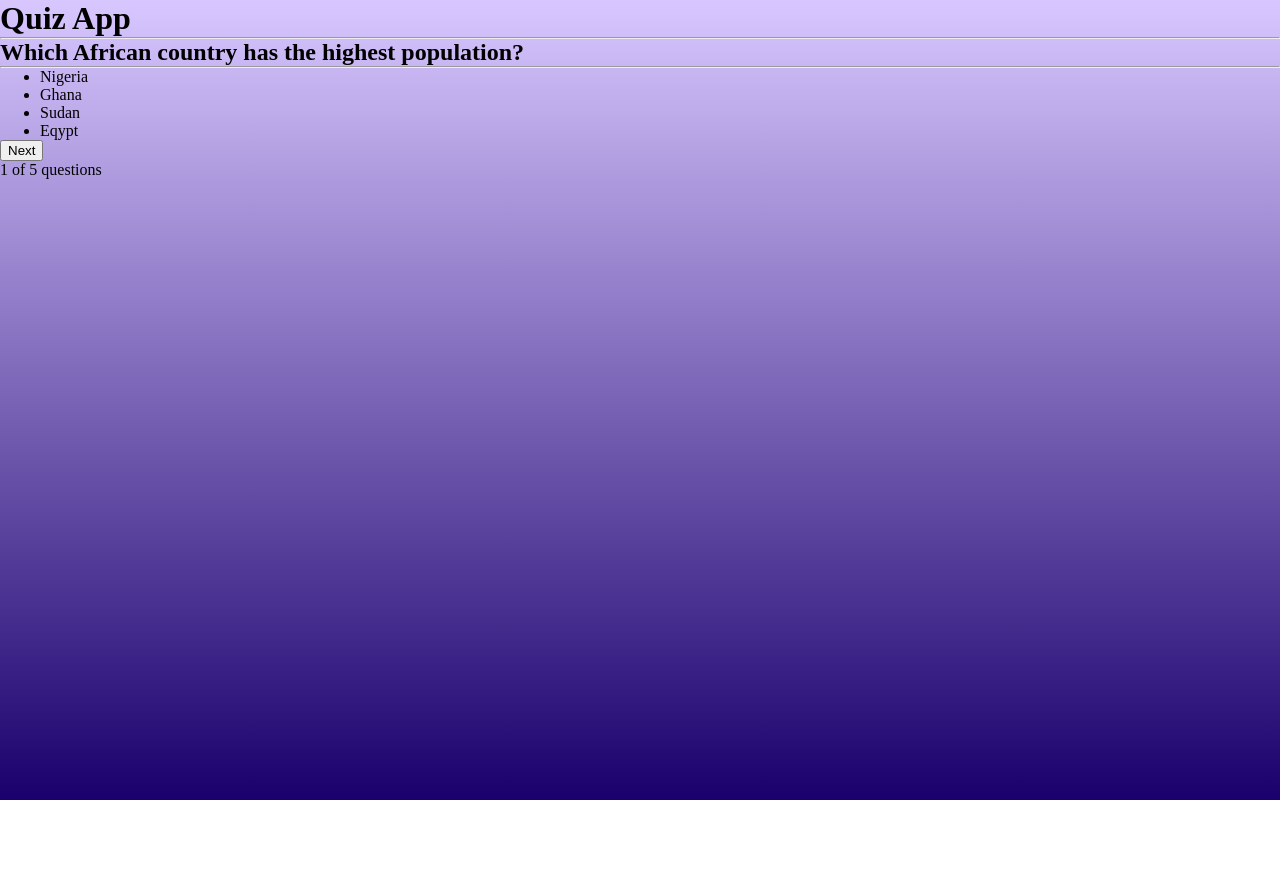
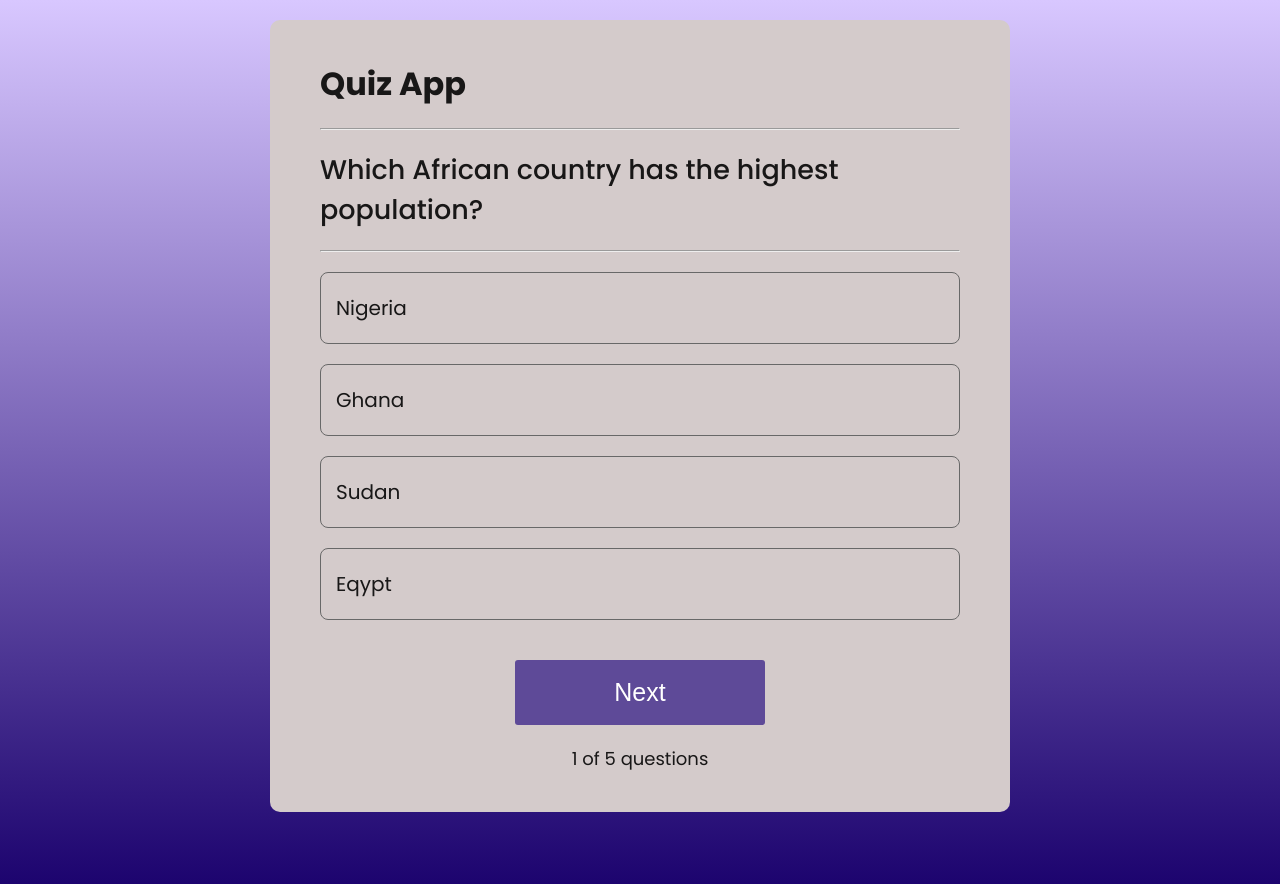
Before and after one commit to ReadyProgramReen/Don-t-Front-Quiz, a React (Vite) app: page / in a window 1280 px wide. Shown: the top 884 px of the page. Before the commit the page ends 800 px from the top, so only its background shows below. Built offline with nearby package versions, Linux system fonts and the light colour scheme.

Commit message:
Added styling to layout "
git status

```diff
--- a/index.html
+++ b/index.html
@@ -4,6 +4,9 @@
     <meta charset="UTF-8" />
     <meta name="viewport" content="width=device-width, initial-scale=1.0" />
     <title>Quiz App</title>
+    <link rel="preconnect" href="https://fonts.googleapis.com">
+<link rel="preconnect" href="https://fonts.gstatic.com" crossorigin>
+<link href="https://fonts.googleapis.com/css2?family=Poppins:ital,wght@0,100;0,200;0,300;0,400;0,500;0,600;0,700;0,800;0,900;1,100;1,200;1,300;1,400;1,500;1,600;1,700;1,800;1,900&display=swap" rel="stylesheet">
   </head>
   <body>
     <div id="root"></div>
--- a/src/Components/Quiz/Quiz.css
+++ b/src/Components/Quiz/Quiz.css
@@ -1,4 +1,48 @@
 
 .container{
+width : 640px;
+margin: auto;
+margin-top: 20px;
+background: rgb(212, 203, 203);
+color: #181717;
+display: flex;
+flex-direction: column;
+gap: 20px;
+border-radius: 10px;
+padding: 40px 50px;
 
 }
+.container h2{
+    font-size: 27px;
+    font-weight: 500;
+}
+
+.container ul li{
+    display: flex;
+    align-items: center;
+    height: 70px;
+    padding-left:  15px;
+    border : 1px solid #686868;
+    border-radius: 8px;
+    margin-bottom: 20px;
+    font-size: 20px;
+    cursor: pointer;
+}
+
+.container button{
+    margin:auto;
+    width: 250px;
+    height:65px;
+    background: #5e4a98;
+    color: #fff;
+    font-size: 25px;
+    font-weight: 500;
+    border-radius: 3px;
+    cursor: pointer;
+    border: none;
+}
+
+.container .index{
+    margin: auto;
+    font-size: 18px;
+}
--- a/src/index.css
+++ b/src/index.css
@@ -1,9 +1,11 @@
 *{
     margin:0;
+    padding: 0;
 
 }
 
 body{
-    height: 100vh;
+    height: 110vh;
     background-image: linear-gradient(#D8C7FF,#19006C);
+    font-family: "Poppins", sans-serif;
 }
```
